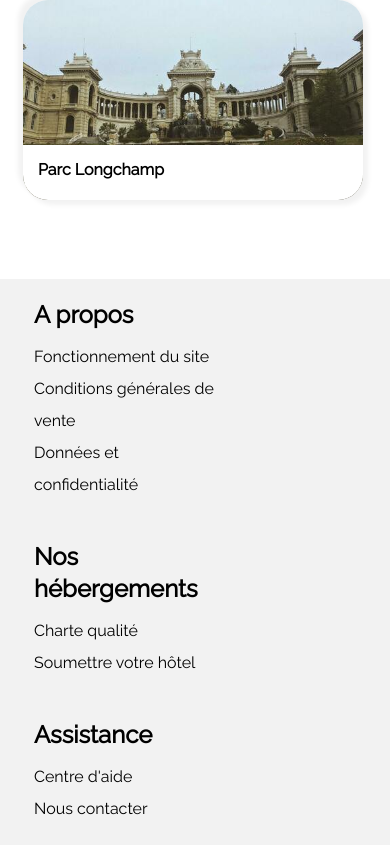
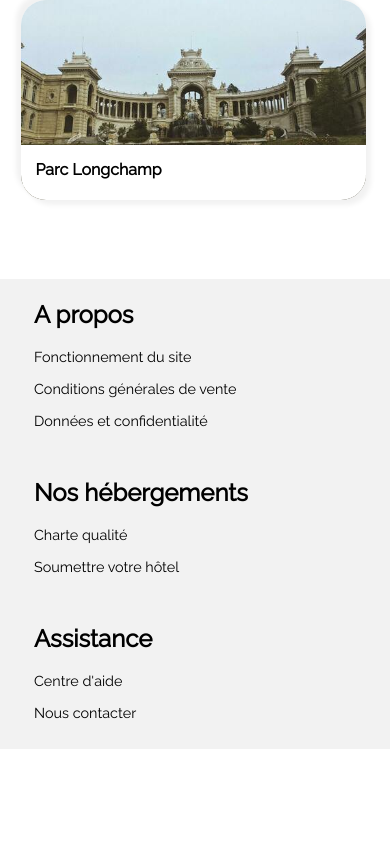
Before and after one commit to madani-d/DabouzeMadani_2_14012021, a plain HTML site: page index.html in a window 390 px wide. Shown: the part 4032-4877 px from the top of the page. After the commit the page ends 4781 px from the top, so only its background shows below. Drawn offline with Linux system fonts and the light colour scheme.

Commit message:
small changes

```diff
--- a/style.css
+++ b/style.css
@@ -459,7 +459,7 @@ a {
 }
 
 .footer_list {
-    margin: 20px 170px 20px 0;
+    margin: 20px 150px 20px 0;
     line-height: 2em;
 }
 
@@ -533,6 +533,14 @@ a {
 
     .activity_6 {
         grid-area: 9 / 7 / 13 / 13;
+    }
+
+    .footer_list {
+        margin-right: 75px;
+    }
+
+    .footer li {
+        font-size: 0.9rem;
     }
 }
 
@@ -629,6 +637,10 @@ a {
         max-width: 95%;
     }
 
+    .local_card {
+        width: 345px;
+    }
+
     .section_title {
         margin-left: 9px;
     }
@@ -647,7 +659,7 @@ a {
     }
 
     .activity_card {
-        width: 340px;
+        width: 345px;
         max-width: 95%;
         height: 200px;
         margin-bottom: 25px;
```
Also changed, not shown: index.html (+12 -6 lines).
